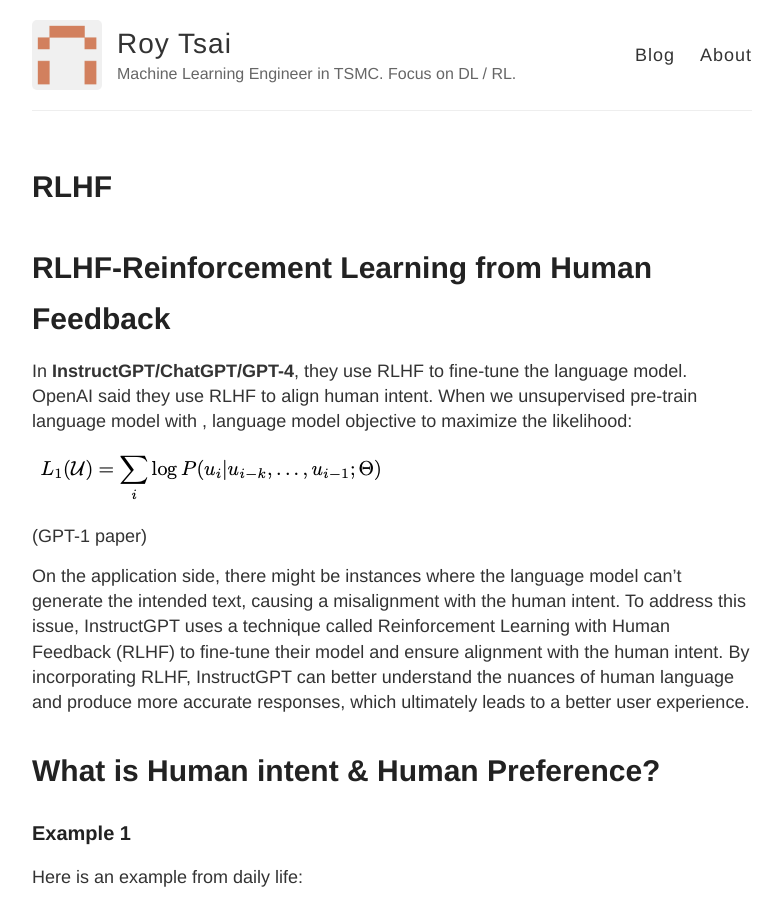
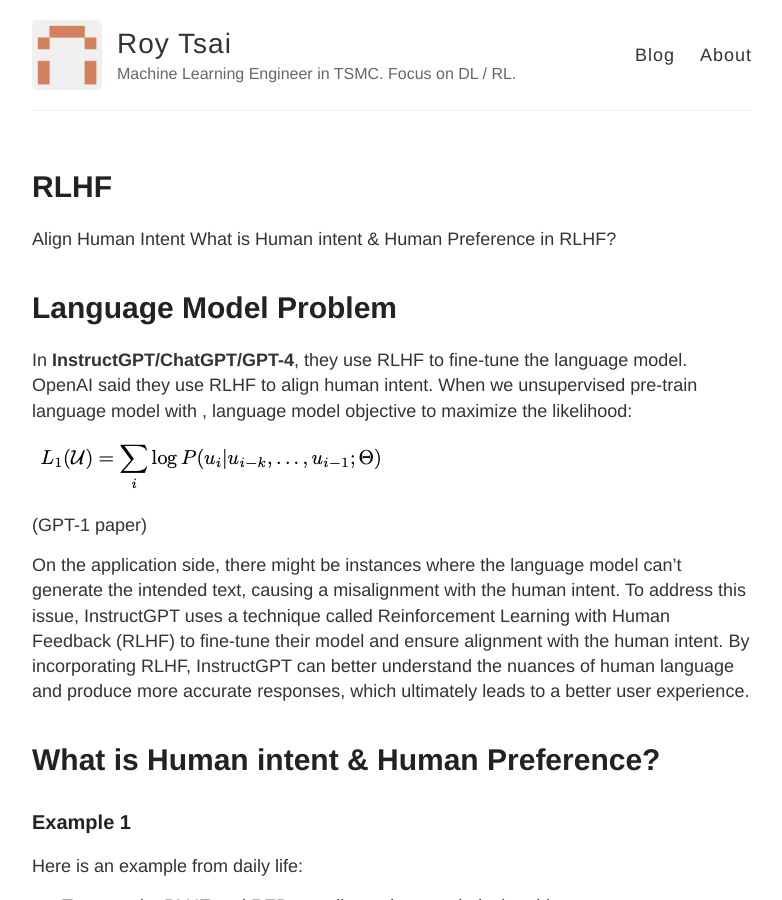
Before and after one commit to roy860328/roy860328.github.io, a Jekyll site: the page built from _posts/2023-5-13-note-about-RLHF.md, in a window 1280 px wide and 900 px high. Shown: the whole window, without its empty margins (248-1030 px from the left). Built offline with Jekyll 4.4.1, drawn with Linux system fonts in a browser that asks for light colours.

Commit message:
update: human intent

```diff
--- a/_posts/2023-5-13-note-about-RLHF.md
+++ b/_posts/2023-5-13-note-about-RLHF.md
@@ -3,7 +3,10 @@ layout: post
 title: RLHF
 ---
 
-# RLHF-Reinforcement Learning from Human Feedback
+Align Human Intent
+What is Human intent & Human Preference in RLHF?
+
+# Language Model Problem
 
 In **InstructGPT/ChatGPT/GPT-4**, they use RLHF to fine-tune the language model. OpenAI said they use RLHF to align human intent. When we unsupervised pre-train language model with , language model objective to maximize the likelihood:
 
```
